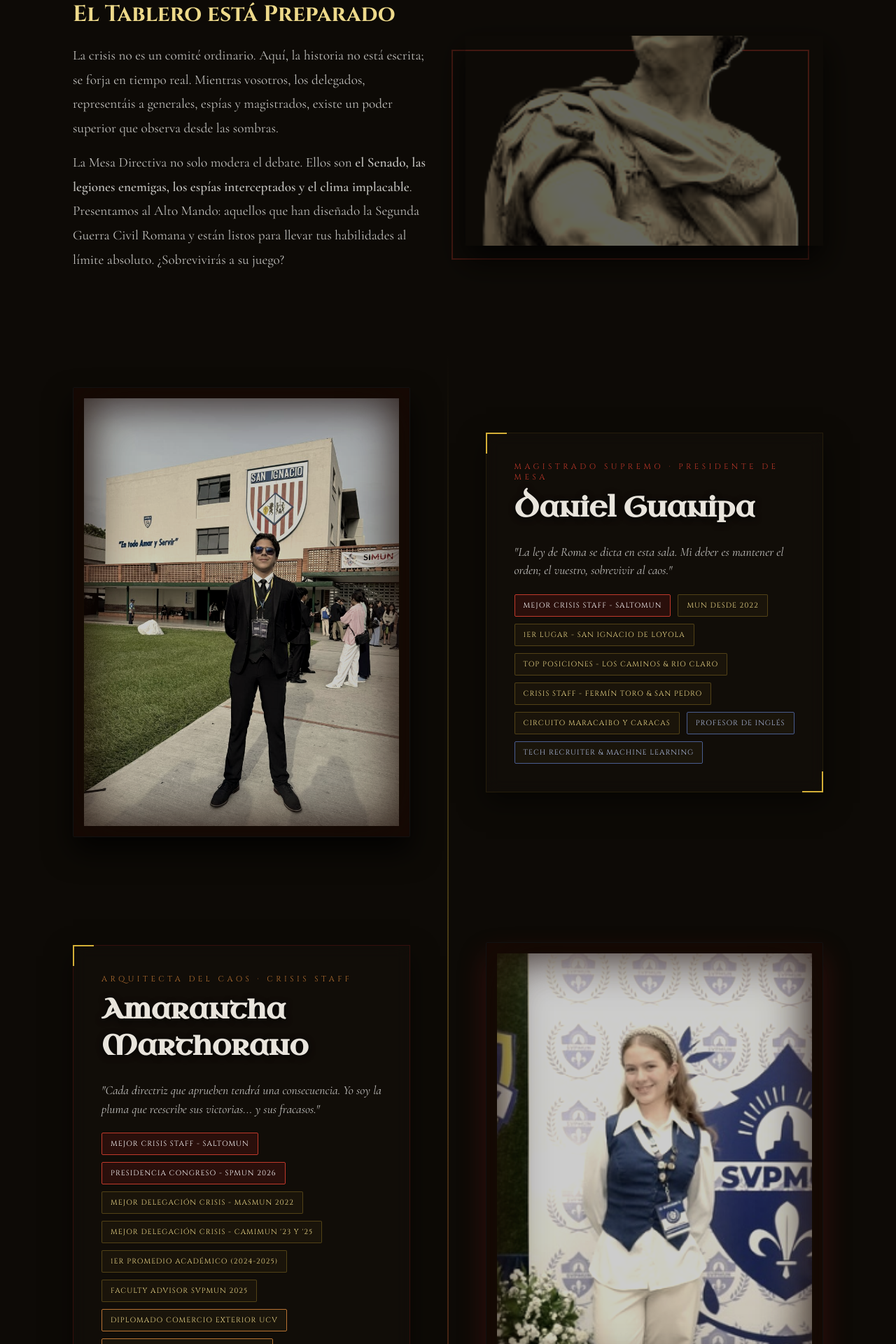
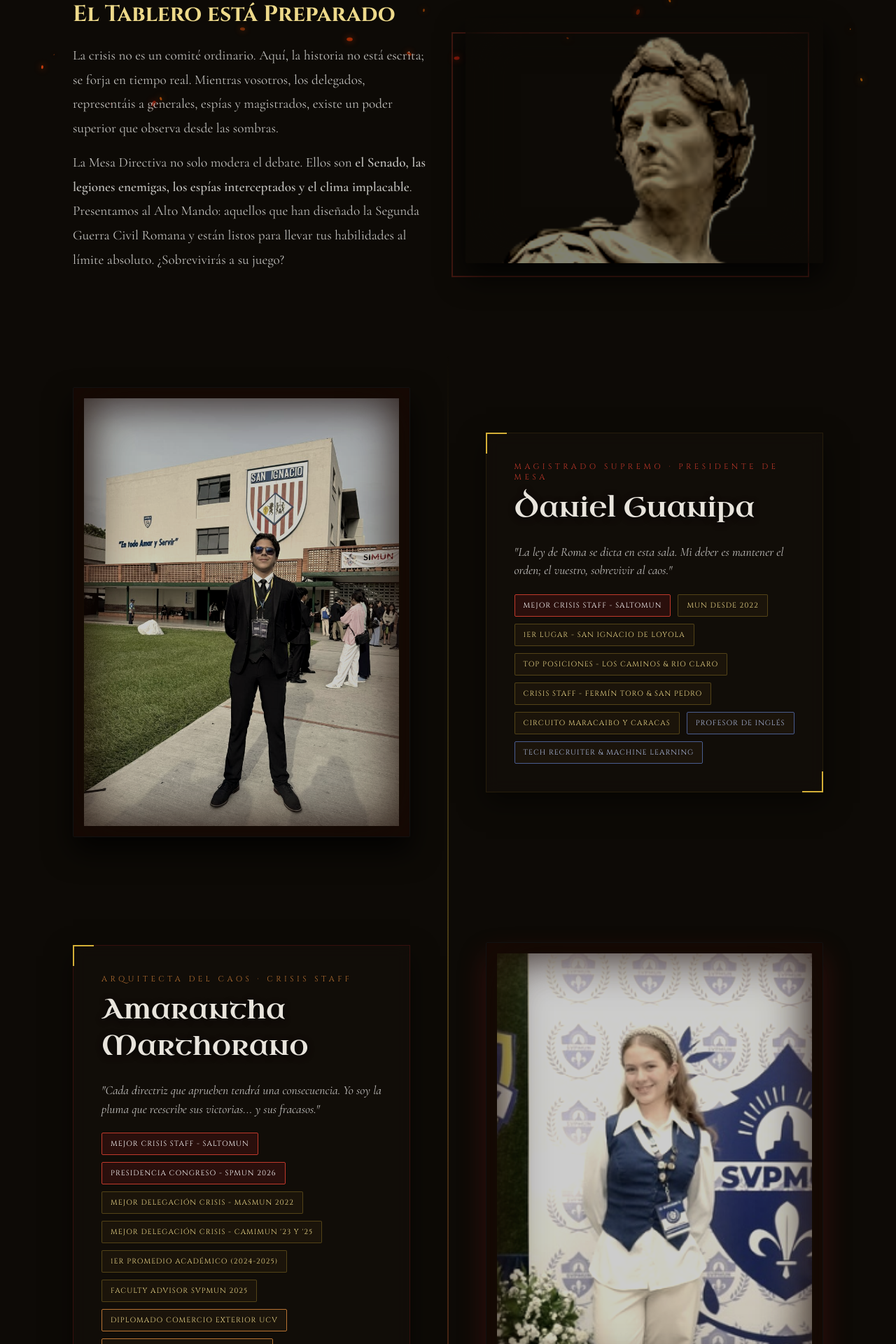
Before and after one commit to cd7396215-sys/svpmun-web, a FastAPI app: page /Mesas in a window 1280 px wide. Shown: the part 641-2561 px from the top of the page at 70% size. Run offline with FastAPI, Linux system fonts and the light colour scheme.

Commit message:
MesasCrisis6

```diff
--- a/templates/Mesas.html
+++ b/templates/Mesas.html
@@ -69,7 +69,14 @@
     @keyframes pulse { 0%, 100% { opacity: 0.5; } 50% { opacity: 1; text-shadow: 0 0 20px rgba(212,175,55,0.8); } }
 
     /* ══════════════════════════════════════
-       NAVBAR (Heredado y adaptado)
+       PARTÍCULAS DE FUEGO / CENIZAS
+    ══════════════════════════════════════ */
+    #ash-canvas {
+      position:fixed; inset:0; z-index:0; pointer-events:none;
+    }
+
+    /* ══════════════════════════════════════
+       NAVBAR
     ══════════════════════════════════════ */
     #nav-bar {
       position:fixed; top:0; left:0; right:0; z-index:800; display:flex; align-items:center; justify-content:space-between; padding:0 52px; height:76px;
@@ -118,11 +125,12 @@
     }
 
     /* ══════════════════════════════════════
-       CONTEXTO ADICIONAL (Diseño Desplazado)
+       CONTEXTO ADICIONAL (Arreglo de Imagen)
     ══════════════════════════════════════ */
     .context-board {
       position: relative; max-width: 1200px; margin: 0 auto 100px; padding: 0 5%;
       display: flex; flex-wrap: wrap; align-items: center; justify-content: space-between;
+      z-index: 2; /* Para que esté por encima de las cenizas */
     }
     .context-text { flex: 1; min-width: 300px; padding-right: 50px; }
     .context-text h2 {
@@ -132,25 +140,74 @@
       font-family: 'Cormorant Garamond', serif; font-size: 1.2rem; line-height: 1.8; color: var(--silver); margin-bottom: 15px;
     }
     .context-visual {
-      flex: 1; min-width: 300px; position: relative; height: 300px;
+      flex: 1; min-width: 300px; position: relative; height: 350px;
     }
     .context-visual::before {
       content: ''; position: absolute; top: 20px; left: -20px; width: 100%; height: 100%;
       border: 2px solid var(--red-lt); opacity: 0.3; z-index: 1;
     }
+
+    /* El contenedor de la imagen tiene un sombreado interno para difuminar los bordes */
+    .context-img-wrapper {
+      position: absolute; inset: 0; z-index: 2;
+      box-shadow: inset 0 0 50px 20px var(--dark); /* Efecto difuminado en los bordes */
+    }
+
+    /* Imagen arreglada con object-position: top center para no cortar cabezas */
     .context-visual img {
-      width: 100%; height: 100%; object-fit: cover; filter: sepia(0.8) brightness(0.4);
-      position: relative; z-index: 2; box-shadow: 0 20px 40px rgba(0,0,0,0.8);
+      width: 100%; height: 100%;
+      object-fit: cover;
+      object-position: top center;
+      filter: sepia(0.6) brightness(0.5) contrast(1.2);
+      box-shadow: 0 20px 40px rgba(0,0,0,0.8);
+      border-radius: 2px;
+      position: relative; z-index: -1;
     }
 
     /* ══════════════════════════════════════
-       PERFILES DE MESA (Estructura no rígida)
+       EFECTO CIFRADO EN LOS NOMBRES
+    ══════════════════════════════════════ */
+    .name-cipher-wrap {
+      position: relative; display: inline-block; cursor: crosshair;
+      margin-bottom: 25px;
+    }
+    .name-plain {
+      font-family: 'Uncial Antiqua', serif; font-size: 2.5rem; color: var(--silver-lt);
+      display: block; transition: opacity 0.4s ease, filter 0.4s ease;
+      text-shadow: 0 2px 10px rgba(0,0,0,0.8);
+    }
+    .name-cipher {
+      position: absolute; inset: 0;
+      font-family: 'Uncial Antiqua', serif; font-size: 2.5rem;
+      color: rgba(220, 40, 40, 0.9); letter-spacing: 0.05em;
+      opacity: 0; pointer-events: none;
+      transition: opacity 0.4s ease, filter 0.4s ease, transform 0.4s ease;
+      transform: scale(0.95);
+      white-space: nowrap;
+    }
+
+    /* Hover state para el texto cifrado */
+    .name-cipher-wrap:hover .name-plain {
+      opacity: 0; filter: blur(8px); transform: scale(1.05);
+    }
+    .name-cipher-wrap:hover .name-cipher {
+      opacity: 1; transform: scale(1);
+      text-shadow: 0 0 15px rgba(255, 0, 0, 0.8), 0 0 30px rgba(200, 20, 20, 0.4);
+      animation: cipherGlitch 0.2s infinite alternate;
+    }
+
+    @keyframes cipherGlitch {
+      0% { transform: translate(0, 0) scale(1); }
+      100% { transform: translate(1px, -1px) scale(1.01); }
+    }
+
+    /* ══════════════════════════════════════
+       PERFILES DE MESA
     ══════════════════════════════════════ */
     .profiles-container {
-      max-width: 1200px; margin: 0 auto; padding: 50px 5%; position: relative;
+      max-width: 1200px; margin: 0 auto; padding: 50px 5%; position: relative; z-index: 2;
     }
 
-    /* Línea del tiempo/destino en el fondo */
     .profiles-container::before {
       content: ''; position: absolute; top: 0; bottom: 0; left: 50%; width: 2px;
       background: linear-gradient(to bottom, transparent, var(--gold), var(--red-lt), transparent);
@@ -163,15 +220,12 @@
       opacity: 0; transform: translateY(50px); transition: all 0.8s cubic-bezier(0.4, 0, 0.2, 1);
     }
     .profile-card.visible { opacity: 1; transform: translateY(0); }
-
-    /* Alternancia de lados */
     .profile-card:nth-child(even) { flex-direction: row-reverse; }
 
     .profile-img-wrap {
       flex: 0 0 45%; position: relative; perspective: 1000px;
     }
 
-    /* El marco quemado adaptado para retratos */
     .retrato-quemado {
       position: relative; width: 100%; aspect-ratio: 3/4;
       background-color: var(--stone-bg); padding: 15px;
@@ -198,12 +252,11 @@
     }
 
     .profile-info {
-      flex: 0 0 45%; padding: 40px; background: rgba(20, 15, 10, 0.6);
+      flex: 0 0 45%; padding: 40px; background: rgba(20, 15, 10, 0.7);
       border: 1px solid rgba(212,175,55,0.1); backdrop-filter: blur(10px);
       box-shadow: 0 15px 35px rgba(0,0,0,0.5);
       position: relative;
     }
-    /* Detalles de diseño en las cajas de info */
     .profile-info::before {
       content: ''; position: absolute; top: -1px; left: -1px; width: 30px; height: 30px;
       border-top: 2px solid var(--gold); border-left: 2px solid var(--gold);
@@ -217,12 +270,7 @@
       font-family: 'Cinzel', serif; font-size: 0.7rem; letter-spacing: 0.4em;
       color: var(--red-lt); text-transform: uppercase; margin-bottom: 10px; display: block;
     }
-    .profile-name {
-      font-family: 'Uncial Antiqua', serif; font-size: 2.5rem; color: var(--silver-lt);
-      margin-bottom: 25px; text-shadow: 0 2px 10px rgba(0,0,0,0.8);
-    }
 
-    /* TABS (Logros / Biografía) en lugar de listas aburridas */
     .achievements-grid {
       display: flex; flex-wrap: wrap; gap: 10px; margin-top: 20px;
     }
@@ -241,7 +289,6 @@
     .incognito-img { filter: blur(8px) grayscale(1) brightness(0.3) !important; }
     .incognito-card .profile-info { background: repeating-linear-gradient(45deg, rgba(10,10,10,0.8), rgba(10,10,10,0.8) 10px, rgba(20,20,20,0.8) 10px, rgba(20,20,20,0.8) 20px); border-color: #333; }
     .incognito-card .role-label { color: #555; }
-    .incognito-card .profile-name { color: #888; }
     .secret-text { font-family: 'Cormorant Garamond', monospace; font-size: 1rem; color: #666; letter-spacing: 0.2em; text-transform: uppercase; }
 
     /* ══════════════════════════════════════
@@ -254,15 +301,18 @@
       .profiles-container::before { left: 10%; }
       .context-board { flex-direction: column; }
       .context-text { padding-right: 0; margin-bottom: 30px; }
+      .name-plain, .name-cipher { font-size: 2rem; white-space: normal;}
     }
 
-    /* Footer Simplificado */
-    footer { background:linear-gradient(to top, #060401, #0d0a06); padding:40px 20px; text-align:center; border-top:1px solid rgba(180,115,51,0.2); margin-top: 50px; }
+    footer { background:linear-gradient(to top, #060401, #0d0a06); padding:40px 20px; text-align:center; border-top:1px solid rgba(180,115,51,0.2); margin-top: 50px; position:relative; z-index: 2;}
     .foot-spqr { font-family:'Uncial Antiqua',serif; font-size:1rem; color:rgba(212,175,55,0.25); letter-spacing:0.4em; margin-bottom:12px; }
 
   </style>
 </head>
 <body>
+
+<!-- CANVAS PARA EL FUEGO/CENIZAS EN EL FONDO -->
+<canvas id="ash-canvas"></canvas>
 
 <!-- LOADER -->
 <div id="loader-dais">
@@ -308,7 +358,9 @@
     </p>
   </div>
   <div class="context-visual">
-    <img src="static/Cesar.png" alt="Muerte de Julio Cesar">
+    <div class="context-img-wrapper">
+      <img src="static/Cesar.png" alt="Muerte de Julio Cesar" onerror="this.src='https://upload.wikimedia.org/wikipedia/commons/thumb/a/a4/Vincenzo_Camuccini_-_Death_of_Julius_Caesar.jpg/800px-Vincenzo_Camuccini_-_Death_of_Julius_Caesar.jpg'">
+    </div>
   </div>
 </section>
 
@@ -319,13 +371,18 @@
   <div class="profile-card">
     <div class="profile-img-wrap" onmousemove="tiltEffect(event, this)" onmouseleave="resetTilt(this)">
       <div class="retrato-quemado">
-        <!-- RUTA DE LA IMAGEN AQUÍ -->
         <img src="static/Daniel.jpeg" alt="Daniel Guanipa" onerror="this.src='https://via.placeholder.com/400x500/1a1209/d4af37?text=Daniel+Guanipa'">
       </div>
     </div>
     <div class="profile-info">
       <span class="role-label">Magistrado Supremo · Presidente de Mesa</span>
-      <h2 class="profile-name">Daniel Guanipa</h2>
+
+      <!-- Efecto de Cifrado César en el Nombre (+3 Desplazamiento) -->
+      <div class="name-cipher-wrap" title="Descifrando identidad...">
+        <span class="name-plain">Daniel Guanipa</span>
+        <span class="name-cipher">GDQLHO JXDQLSD</span>
+      </div>
+
       <p style="font-family:'Cormorant Garamond', serif; font-size: 1.1rem; color: #c0bfbb; margin-bottom: 20px; line-height: 1.5; font-style: italic;">
         "La ley de Roma se dicta en esta sala. Mi deber es mantener el orden; el vuestro, sobrevivir al caos."
       </p>
@@ -346,13 +403,18 @@
   <div class="profile-card">
     <div class="profile-img-wrap" onmousemove="tiltEffect(event, this)" onmouseleave="resetTilt(this)">
       <div class="retrato-quemado" style="box-shadow: inset 0 0 40px 20px rgba(10,5,0,0.9), 0 20px 40px rgba(139,26,26,0.3);">
-        <!-- RUTA DE LA IMAGEN AQUÍ -->
         <img src="static/Amarantha.png" alt="Amarantha Marthorano" onerror="this.src='https://via.placeholder.com/400x500/1a1209/8b1a1a?text=Amarantha+Marthorano'">
       </div>
     </div>
     <div class="profile-info" style="border-color: rgba(139,26,26,0.3);">
       <span class="role-label" style="color: var(--copper);">Arquitecta del Caos · Crisis Staff</span>
-      <h2 class="profile-name">Amarantha Marthorano</h2>
+
+      <!-- Efecto de Cifrado César en el Nombre (+3 Desplazamiento) -->
+      <div class="name-cipher-wrap" title="Descifrando identidad...">
+        <span class="name-plain">Amarantha Marthorano</span>
+        <span class="name-cipher">DPDUDQWKD PDUWKRUDQR</span>
+      </div>
+
       <p style="font-family:'Cormorant Garamond', serif; font-size: 1.1rem; color: #c0bfbb; margin-bottom: 20px; line-height: 1.5; font-style: italic;">
         "Cada directriz que aprueben tendrá una consecuencia. Yo soy la pluma que reescribe sus victorias... y sus fracasos."
       </p>
@@ -378,7 +440,13 @@
     </div>
     <div class="profile-info">
       <span class="role-label">Identidad Oculta · Vicepresidente de Mesa</span>
-      <h2 class="profile-name">CENSURADO</h2>
+
+      <!-- Efecto de Cifrado César en el Nombre (+3 Desplazamiento) -->
+      <div class="name-cipher-wrap" title="Descifrando identidad...">
+        <span class="name-plain" style="color:#888;">CENSURADO</span>
+        <span class="name-cipher" style="color:rgba(180,50,50,0.8);">FHQVXUDGR</span>
+      </div>
+
       <p class="secret-text">
         [ EXPEDIENTE CLASIFICADO POR ORDEN DEL SENADO ]<br><br>
         La identidad del Vicepresidente se mantiene en las sombras hasta que los augurios sean favorables. Pronto se revelará el rostro de quien secundará el destino de Roma.
@@ -400,11 +468,93 @@
 </footer>
 
 <script>
+  /* ══════════════════════════════════════
+     SISTEMA DE PARTÍCULAS / CENIZAS
+  ══════════════════════════════════════ */
+  (function(){
+    const canvas = document.getElementById('ash-canvas');
+    const ctx = canvas.getContext('2d');
+    let W, H, particles = [];
+
+    function resize() {
+      W = canvas.width  = window.innerWidth;
+      H = canvas.height = window.innerHeight;
+    }
+    window.addEventListener('resize', resize);
+    resize();
+
+    function Particle() {
+      this.reset();
+    }
+    Particle.prototype.reset = function() {
+      this.x = Math.random() * W;
+      this.y = H + 10;
+      this.vy = -(0.5 + Math.random() * 2.0); // Velocidad de subida
+      this.vx = (Math.random() - 0.5) * 0.8;
+      this.size = 1.0 + Math.random() * 3.5;
+      this.alpha = 0;
+      this.maxAlpha = 0.4 + Math.random() * 0.4;
+      this.life = 0;
+      this.maxLife = 150 + Math.random() * 250;
+
+      const r = 255;
+      const g = Math.floor(Math.random() * 100 + 40);
+      const b = Math.floor(Math.random() * 20);
+      this.color = `rgb(${r},${g},${b})`;
+
+      this.wobble = Math.random() * Math.PI * 2;
+    };
+    Particle.prototype.update = function() {
+      this.life++;
+      this.wobble += 0.03;
+      this.x += this.vx + Math.sin(this.wobble) * 0.6;
+      this.y += this.vy;
+
+      // Control de opacidad (aparece y desaparece suavemente)
+      const prog = this.life / this.maxLife;
+      if (prog < 0.2) this.alpha = (prog / 0.2) * this.maxAlpha;
+      else if (prog > 0.7) this.alpha = ((1 - prog) / 0.3) * this.maxAlpha;
+      else this.alpha = this.maxAlpha;
+
+      if (this.life >= this.maxLife || this.y < -20) this.reset();
+    };
+    Particle.prototype.draw = function() {
+      ctx.save();
+      ctx.globalAlpha = this.alpha;
+      ctx.fillStyle = this.color;
+      ctx.shadowBlur = 10;
+      ctx.shadowColor = this.color;
+
+      ctx.beginPath();
+      ctx.ellipse(this.x, this.y, this.size, this.size * 0.6, this.wobble, 0, Math.PI*2);
+      ctx.fill();
+      ctx.restore();
+    };
+
+    // Crear partículas
+    for (let i = 0; i < 40; i++) {
+      const p = new Particle();
+      p.life = Math.random() * p.maxLife;
+      p.y = H - Math.random() * H;
+      particles.push(p);
+    }
+
+    function animate() {
+      ctx.clearRect(0, 0, W, H);
+      particles.forEach(p => { p.update(); p.draw(); });
+      requestAnimationFrame(animate);
+    }
+    animate();
+  })();
+
+  /* ══════════════════════════════════════
+     ANIMACIONES DE CARGA Y SCROLL
+  ══════════════════════════════════════ */
   // Quitar loader
   window.addEventListener('DOMContentLoaded', () => {
     setTimeout(() => {
       document.getElementById('loader-dais').classList.add('hide');
-    }, 1500); // 1.5 segundos de carga visual
+    }, 1500);
   });
 
   // Animación de aparición al hacer scroll (Scroll Reveal)
@@ -423,13 +573,13 @@
   // Efecto Tilt 3D sutil para las imágenes de los perfiles
   function tiltEffect(event, element) {
     const rect = element.getBoundingClientRect();
-    const x = event.clientX - rect.left; // x position within the element.
-    const y = event.clientY - rect.top;  // y position within the element.
+    const x = event.clientX - rect.left;
+    const y = event.clientY - rect.top;
 
     const centerX = rect.width / 2;
     const centerY = rect.height / 2;
 
-    const rotateX = ((y - centerY) / centerY) * -10; // Max rotación 10deg
+    const rotateX = ((y - centerY) / centerY) * -10;
     const rotateY = ((x - centerX) / centerX) * 10;
 
     const target = element.querySelector('.retrato-quemado');
```
